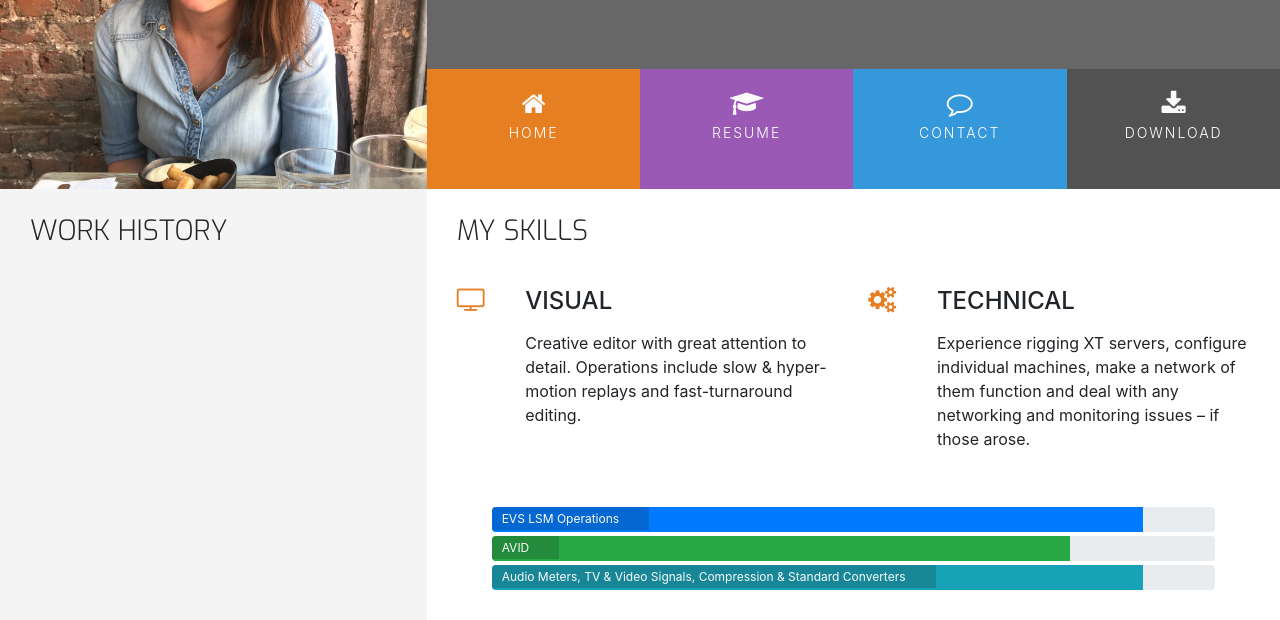
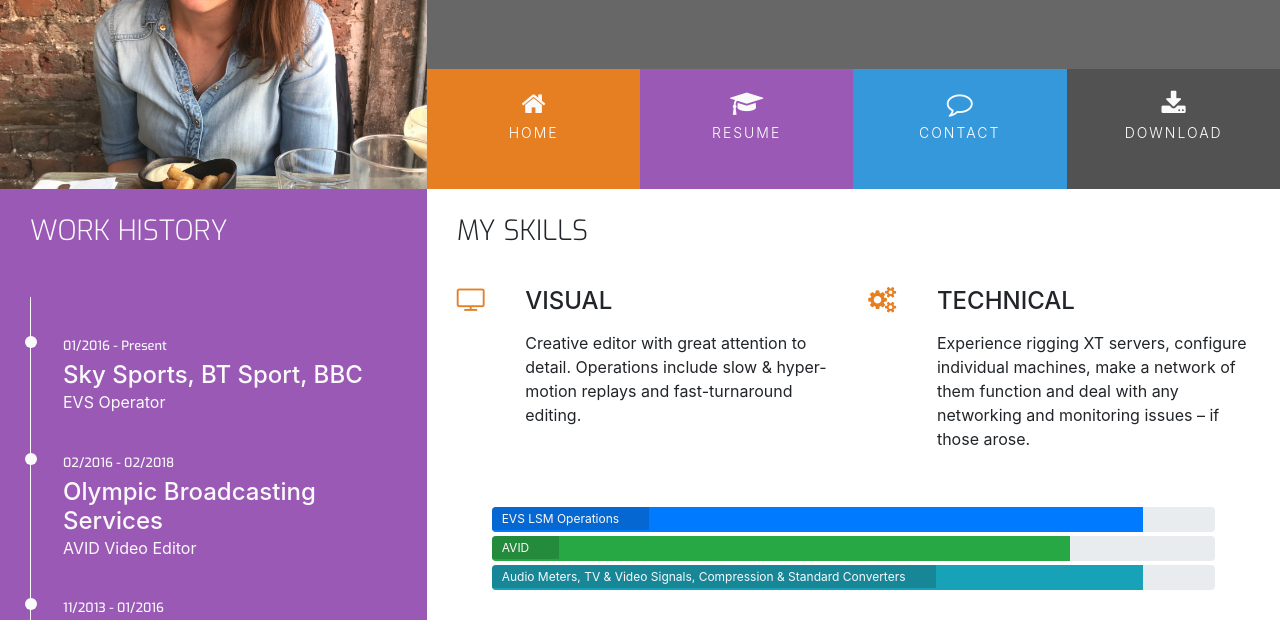
Before and after one commit to sneachda/mini-cv, a plain HTML site: page resume.html in a window 1280 px wide. Shown: the part 180-800 px from the top of the page. Drawn offline with nearby package versions, Linux system fonts and the light colour scheme.

Commit message:
added work history into resume.html and updated CSS sheet

```diff
--- a/assets/css/style.css
+++ b/assets/css/style.css
@@ -12,6 +12,10 @@
 
 .bg-color-personal-info {
     background-color: #f4f4f4;
+}
+
+.bg-color-work-history {
+    background-color: #9b59b6;
 }
 
 .ui-menu-color-home {
@@ -63,6 +67,7 @@ h4 {
     float: none;
 }
 
+.history-heading,
 .section-heading {
     font-family: "Exo", sans-serif;
     font-weight: 300;
@@ -282,3 +287,51 @@ footer {
 .progress-section {
     margin: 40px 20px;
 }
+
+/* --------------------------------------Work History */
+
+.history-heading {
+    color: #fafafa;
+    margin-bottom: 50px;
+}
+
+.timeline-item {
+    padding: 4em 2em 0em 2em;
+    position: relative;
+    color: #fafafa;
+    border-left: 1px solid;
+}
+
+.timeline-item p {
+    padding: 0;
+    margin: 0;
+}
+
+.timeline-item:before {
+    content: attr(data-dates);
+    position: absolute;
+    left: 2.5em;
+    top: 3em;
+    display: block;
+    font-family: "Exo", sans-serif;
+    font-weight: 500;
+    font-size: 0.8em;
+    padding: 0;
+    margin: 0;
+}
+
+.timeline-item:after {
+    width: 12px;
+    height: 12px;
+    display: block;
+    top: 2.4em;
+    position: absolute;
+    left: -6px;
+    border-radius: 12px;
+    content: '';
+    background: #fafafa;
+}
+
+.history-items {
+    margin-bottom: 30px;
+}
--- a/resume.html
+++ b/resume.html
@@ -47,12 +47,26 @@
     </header>
     <section class="container-fluid">
         <div class="row">
-            <div class="col-md-4 bg-color-personal-info section-column">
+            <div class="col-md-4 bg-color-work-history section-column">
                 <div class="row">
                     <div class="col-12">
-                        <h3 class="section-heading uppercase">
+                        <h3 class="history-heading uppercase">
                             Work History
                         </h3>
+                    </div>
+                </div>
+                <div class="history-items">
+                    <div class="timeline-item" data-dates="01/2016 - Present">
+                        <h4>Sky Sports, BT Sport, BBC</h4>
+                        <p>EVS Operator</p>
+                    </div>
+                    <div class="timeline-item" data-dates="02/2016 - 02/2018">
+                        <h4>Olympic Broadcasting Services</h4>
+                        <p>AVID Video Editor</p>
+                    </div>
+                    <div class="timeline-item" data-dates="11/2013 - 01/2016">
+                        <h4>BBC Scotland</h4>
+                        <p>Recording Operator</p>
                     </div>
                 </div>
             </div>
```
